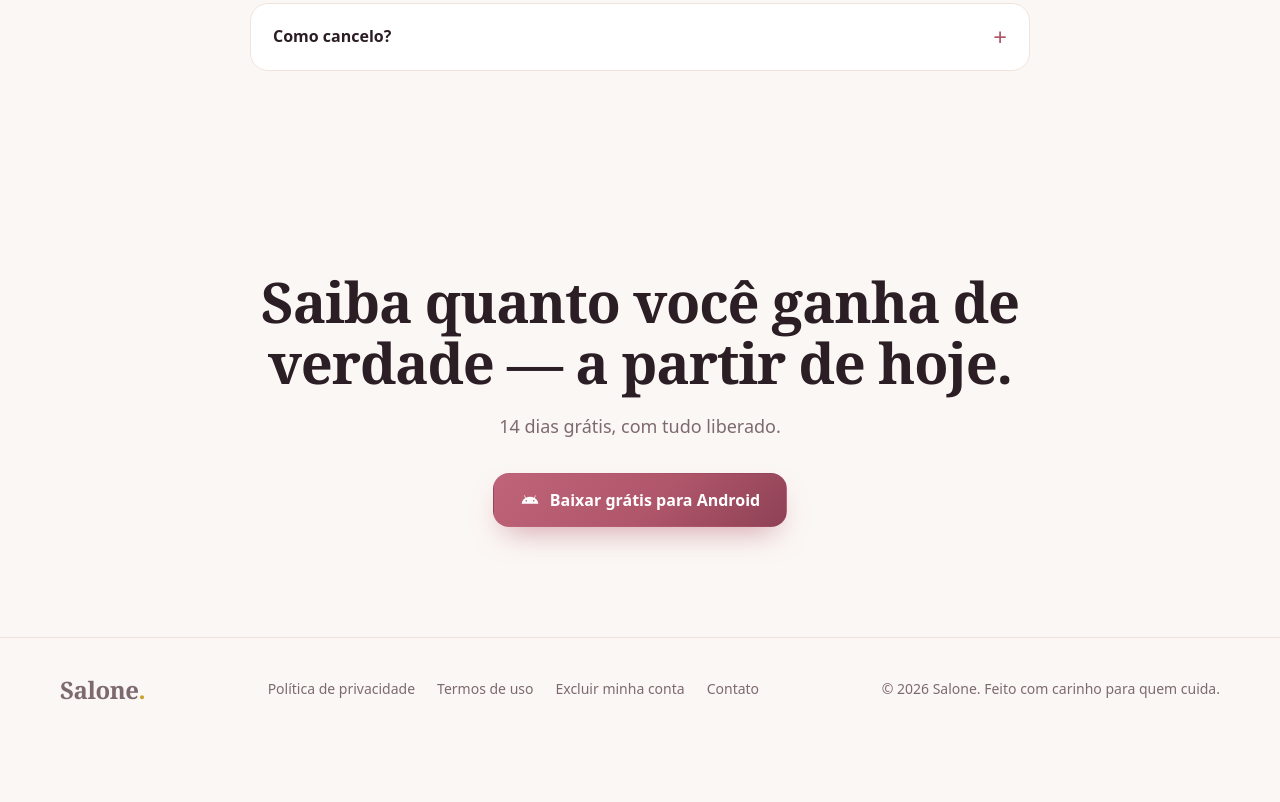
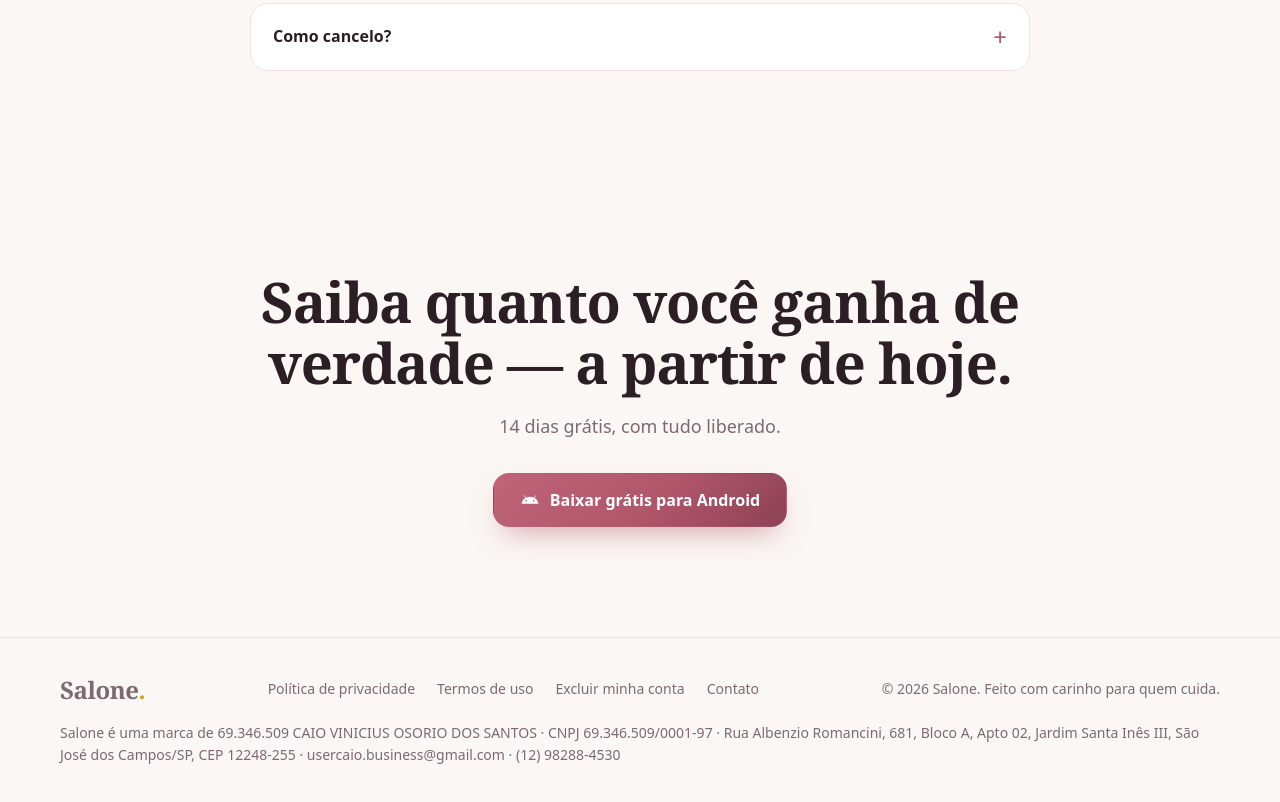
Before and after one commit to User-Standart/Hairly, a plain HTML site: page index.html in a window 1280 px wide. Shown: the part 10329-11131 px from the top of the page. Before the commit the page ends 11079 px from the top, so only its background shows below. Drawn offline with Linux system fonts and the light colour scheme; a web font is replaced by a local one.

Commit message:
Rodapé com razão social e CNPJ (verificação da Meta)
Co-Authored-By: Claude Opus 5.5 <noreply@anthropic.com>

```diff
--- a/index.html
+++ b/index.html
@@ -351,6 +351,7 @@
         <a href="mailto:contato@salone.app.br">Contato</a>
       </nav>
       <p>© 2026 Salone. Feito com carinho para quem cuida.</p>
+      <p>Salone é uma marca de 69.346.509 CAIO VINICIUS OSORIO DOS SANTOS · CNPJ 69.346.509/0001-97 · Rua Albenzio Romancini, 681, Bloco A, Apto 02, Jardim Santa Inês III, São José dos Campos/SP, CEP 12248-255 · <a href="mailto:usercaio.business@gmail.com">usercaio.business@gmail.com</a> · (12) 98288-4530</p>
     </div>
   </footer>
 
```
